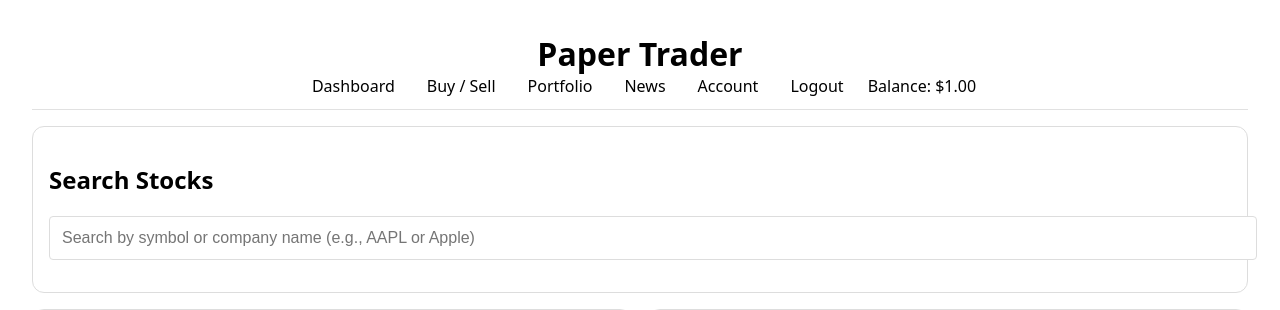
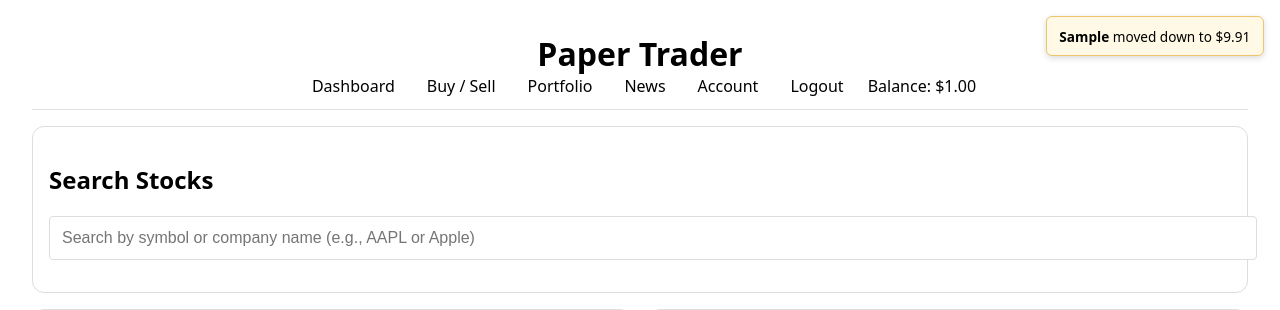
Before and after one commit to Thomas-Ryan-CS/PaperTrader, a Flask app: page / in a window 1280 px wide. Shown: the top 310 px of the page. Run offline with Flask 3, Linux system fonts and the light colour scheme; the visitor is signed in with stand-in values (Sample User, id 1); tables that the repository leaves empty hold one stand-in row (values such as "Sample post"); data that the repository does not hold is empty; some libraries are stand-ins or nearby versions.

Commit message:
Notifications

```diff
--- a/app.py
+++ b/app.py
@@ -474,6 +474,55 @@ def news_tiles():
 def inject_user():
     return {"user": current_user()}
 
+from decimal import Decimal
+from flask import render_template
+from models import db, Ticker, WatchlistItem
+# and your current_user / login_required imports
+
+@app.route("/price-alerts")
+@login_required
+def price_alerts():
+    user = current_user()
+
+    PRICE_DELTA = 0.01  # minimum change to trigger alert (e.g. $0.01)
+
+    alerts = []
+    items = WatchlistItem.query.filter_by(user_id=user.id).all()
+
+    for item in items:
+        # WatchlistItem stores symbol, not ticker_id
+        ticker = Ticker.query.filter_by(symbol=item.symbol).first()
+        if not ticker:
+            continue
+
+        current_price = float(ticker.price)
+        last_notified = item.last_notified_price
+
+        # First time OR significant change
+        if last_notified is None or abs(current_price - last_notified) >= PRICE_DELTA:
+            direction = None
+            if last_notified is not None:
+                direction = "up" if current_price > last_notified else "down"
+
+            alerts.append({
+                "symbol": ticker.symbol,
+                "price": current_price,
+                "direction": direction,
+            })
+
+            # Update so we don't alert again for the same price
+            item.last_notified_price = current_price
+
+    # If we found any changes, commit them
+    if alerts:
+        db.session.commit()
+        # show only ONE alert at a time: pick the first
+        alert = alerts[0]
+    else:
+        alert = None
+
+    return render_template("_price_alerts_oob.html", alert=alert)
+
 
 if __name__ == '__main__':
     app.run(debug=True)
--- a/models.py
+++ b/models.py
@@ -58,9 +58,9 @@ class Trade(db.Model):
     qty = db.Column(db.Integer, nullable=False)
     order = db.relationship('Order')
 
-# Justyn added
 class WatchlistItem(db.Model):
     id = db.Column(db.Integer, primary_key=True)
     user_id = db.Column(db.Integer, db.ForeignKey('user.id'), nullable=False)
     symbol = db.Column(db.String(64), nullable=False)
     user = db.relationship('User')
+    last_notified_price = db.Column(db.Float, nullable=True)
--- /dev/null
+++ b/templates/_price_alerts_oob.html
@@ -0,0 +1,27 @@
+{% if alert %}
+  <div id="price-alerts-container" hx-swap-oob="innerHTML">
+    <div class="price-alert" id="price-alert">
+      <strong>{{ alert.symbol }}</strong>
+      {% if alert.direction %}
+        moved {{ alert.direction }} to
+      {% else %}
+        is now
+      {% endif %}
+      ${{ "%.2f"|format(alert.price) }}
+    </div>
+
+    <script>
+      // After 5 seconds, fade out and remove this alert
+      setTimeout(() => {
+        const el = document.getElementById("price-alert");
+        if (!el) return;
+        el.classList.add("fade-out");
+        setTimeout(() => {
+          if (el.parentElement) {
+            el.parentElement.removeChild(el);
+          }
+        }, 800); // match CSS transition duration
+      }, 5000);
+    </script>
+  </div>
+{% endif %}
--- a/templates/base.html
+++ b/templates/base.html
@@ -7,20 +7,55 @@
   <script src="https://unpkg.com/htmx.org@1.9.12"></script>
   <style>
     body { font-family: system-ui, sans-serif; margin: 2rem; }
+
     table { border-collapse: collapse; width: 100%; }
+
     th, td { padding: .5rem; border-bottom: 1px solid #ddd; text-align: left; }
+
     .card { border: 1px solid #ddd; border-radius: 12px; padding: 1rem; margin-bottom: 1rem; }
+
     .grid { display: grid; grid-template-columns: 1fr 1fr; gap: 1rem; }
+
     input, select, button { padding: .5rem; }
+
     .header {  text-align:center; border-bottom: 1px solid #dddd; padding-bottom: 0.75rem; margin-bottom:1rem; }
+
     a { color: inherit; text-decoration: none; margin: 0 .5rem; transition: 0.3}
+
     .nav-bar {display: flex; justify-content: center; align-items: center; gap: 1rem; flex-wrap: wrap; position: relative; }
+
     a:hover {color: #666}
+
     footer {margin-top: 2rem;text-align: center; padding: 1rem; border-top: 1px solid #ddd;color: #444;}
+
+    #price-alerts-container {
+      position: fixed;
+      top: 1rem;
+      right: 1rem;
+      z-index: 2000;
+      max-width: 320px;
+    }
+
+    .price-alert {
+      background: #fff9e6;
+      border: 1px solid #f0c36d;
+      padding: 0.6rem 0.8rem;
+      border-radius: 6px;
+      margin-bottom: 0.5rem;
+      box-shadow: 0 2px 6px rgba(0,0,0,0.15);
+      font-size: 0.85rem;
+      opacity: 1;
+      transition: opacity 0.8s ease;
+    }
+
+    .price-alert.fade-out {
+      opacity: 0;
+    }
 
   </style>
 </head>
 <body>
+  <div id="price-alerts-container"></div>
   <div class="header">
     <h1 style="margin:0">Paper Trader</h1>
     <nav class="nav-bar">
--- a/templates/dashboard.html
+++ b/templates/dashboard.html
@@ -1,6 +1,12 @@
 {% extends 'base.html' %}
 {% block title %}Dashboard · Paper Trader{% endblock %}
 {% block content %}
+
+  <div
+    hx-get="{{ url_for('price_alerts') }}"
+    hx-trigger="load, every 5s"
+    hx-swap="none">
+  </div>
 
   <div hx-get="{{ url_for('dash_tick') }}"
      hx-trigger="load, every 5s"
```
